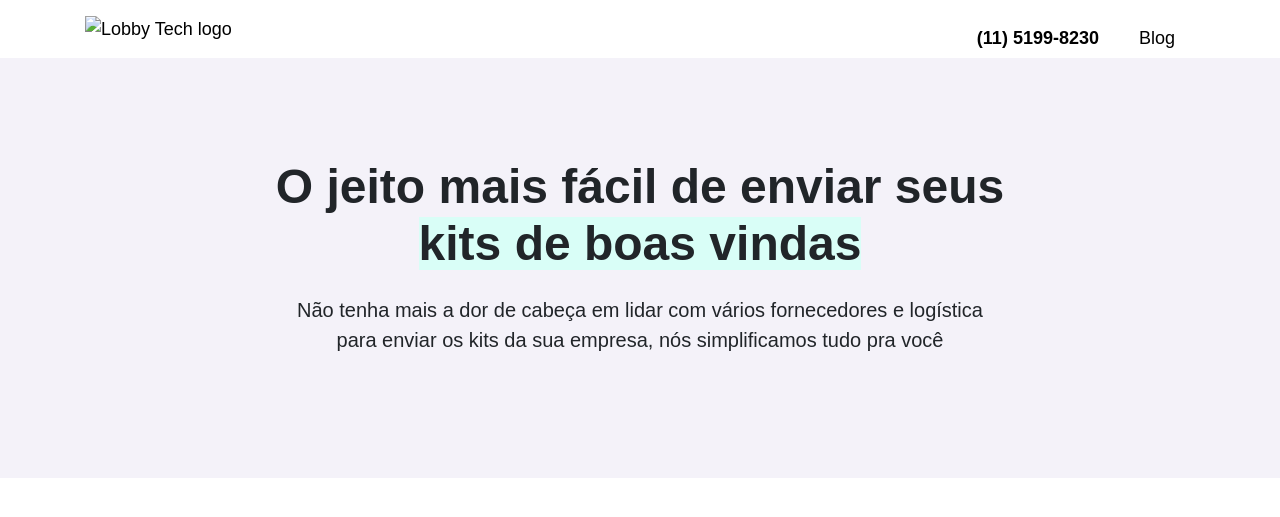
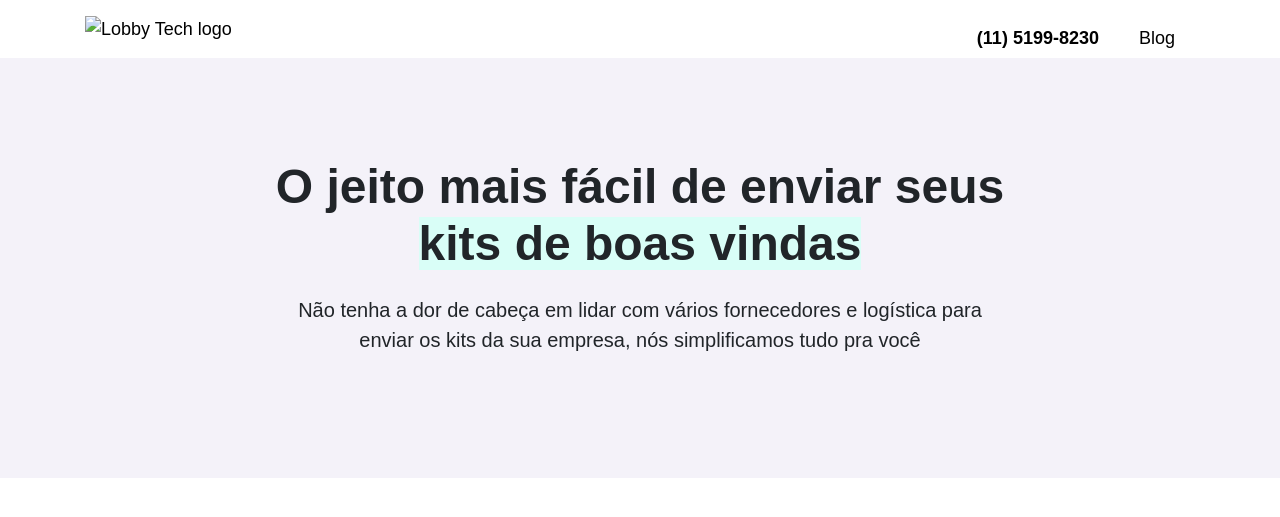
Before and after one commit to lobby-tech/lobby.tech, a Jekyll site: the page built from index.html, in a window 1280 px wide and 900 px high. Shown: the top 517 px of the window. Built offline with Jekyll 4.4.1, drawn with Linux system fonts in a browser that asks for light colours; a script that is not in the unit is left out.

Commit message:
Updated text

```diff
--- a/index.html
+++ b/index.html
@@ -8,7 +8,7 @@
     <div class="row">
       <div class="col-12 col-lg-8 offset-lg-2">
         <h1 class="font--xxl">O jeito mais fácil de enviar seus <span class="text-highlight">kits de boas vindas</span></h1>
-        <h2 class="font--md">Não tenha mais a dor de cabeça em lidar com vários fornecedores e logística para enviar os kits da sua empresa, nós simplificamos tudo pra você</h2>
+        <h2 class="font--md">Não tenha a dor de cabeça em lidar com vários fornecedores e logística para enviar os kits da sua empresa, nós simplificamos tudo pra você</h2>
       </div>
     </div>
   </div>
```
